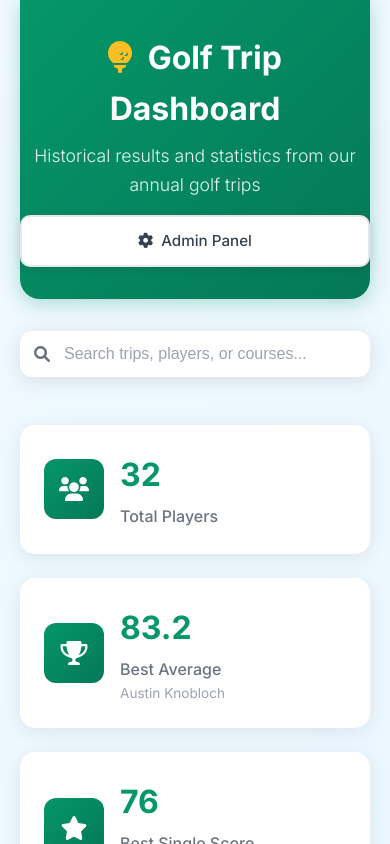
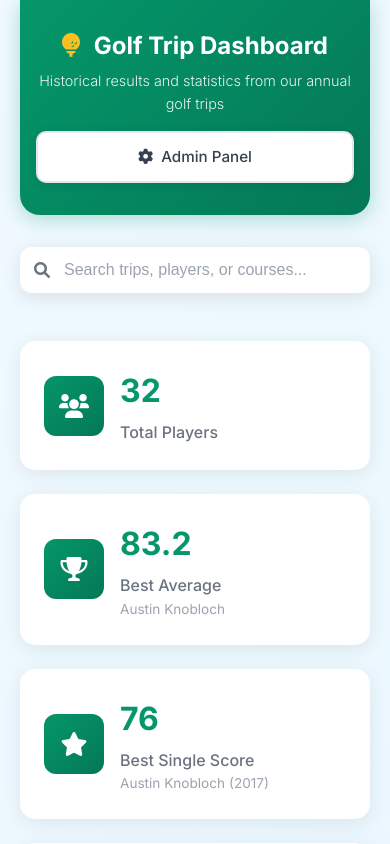
Before and after one commit to akknobloch/golf-trip-stats, a Next.js app: page / in a window 390 px wide. Shown: the top 844 px of the page. Built offline with nearby package versions, Linux system fonts and the light colour scheme.

Commit message:
Update favicon assets and course page styling

```diff
--- a/src/app/courses/[id]/page.tsx
+++ b/src/app/courses/[id]/page.tsx
@@ -143,6 +143,8 @@ export default function CourseDetails() {
           </div>
         )}
 
+
+
         {/* Trips Played */}
         {courseStats && courseStats.roundsWithPlayers.length > 0 && (
           <div className="trips-section">
--- a/src/app/globals.css
+++ b/src/app/globals.css
@@ -31,6 +31,7 @@ body {
 
 .header-content {
     text-align: center;
+    padding: 0 1rem;
 }
 
 .header h1 {
@@ -1625,7 +1626,13 @@ body {
 /* Responsive design */
 @media (max-width: 768px) {
     .header h1 {
-        font-size: 2rem;
+        font-size: 1.8rem;
+        word-wrap: break-word;
+        hyphens: auto;
+    }
+
+    .header p {
+        font-size: 1rem;
     }
 
     .controls, .landing-actions {
@@ -1843,6 +1850,9 @@ body {
     font-weight: 600;
     color: #374151;
     border-bottom: 1px solid #e5e7eb;
+    position: sticky;
+    top: 0;
+    z-index: 20;
 }
 
 .rankings-row {
@@ -1865,17 +1875,30 @@ body {
 
 .rank-col {
     font-weight: 600;
-    font-size: 1.1rem;
+    color: #374151;
 }
 
 .player-col {
-    font-weight: 500;
+    font-weight: 600;
 }
 
 .stat-col {
     text-align: center;
     font-weight: 600;
     color: #059669;
+}
+
+/* Ensure table is responsive on larger screens */
+@media (min-width: 769px) and (max-width: 1024px) {
+    .rankings-table {
+        overflow-x: auto;
+        -webkit-overflow-scrolling: touch;
+    }
+
+    .rankings-header,
+    .rankings-row {
+        min-width: 600px;
+    }
 }
 
 /* Mobile responsive adjustments for Player Rankings */
@@ -1884,6 +1907,7 @@ body {
         overflow-x: auto;
         -webkit-overflow-scrolling: touch;
         position: relative;
+        background: white;
     }
 
     .rankings-header,
@@ -1896,9 +1920,11 @@ body {
         position: sticky;
         left: 0;
         background: inherit;
-        z-index: 2;
+        z-index: 10;
         padding-left: 1.5rem;
         padding-right: 1rem;
+        font-weight: 600;
+        color: #374151;
     }
 
     .player-col {
@@ -1906,9 +1932,11 @@ body {
         position: sticky;
         left: 80px; /* Width of rank column */
         background: inherit;
-        z-index: 2;
+        z-index: 10;
         padding-right: 1rem;
         min-width: 120px;
+        font-weight: 600;
+        color: #374151;
     }
 
     .stat-col {
@@ -1916,26 +1944,44 @@ body {
         padding-right: 0.5rem;
     }
 
-    /* Ensure sticky columns have proper background */
+    /* Ensure sticky columns have proper background with subtle border for better separation */
+    .rankings-header {
+        background: #f8fafc !important;
+        position: sticky;
+        top: 0;
+        z-index: 20;
+    }
+
     .rankings-header .rank-col,
     .rankings-header .player-col {
-        background: #f8fafc;
+        background: #f8fafc !important;
+        border-right: 1px solid #e5e7eb;
     }
 
     .rankings-row .rank-col,
     .rankings-row .player-col {
-        background: white;
+        background: white !important;
+        border-right: 1px solid #e5e7eb;
     }
 
     .rankings-row:hover .rank-col,
     .rankings-row:hover .player-col {
-        background: #f8fafc;
+        background: #f8fafc !important;
+        border-right: 1px solid #e5e7eb;
     }
 
     .rankings-row.champion-row .rank-col,
     .rankings-row.champion-row .player-col {
-        background: linear-gradient(135deg, #fef3c7 0%, #fde68a 100%);
-    }
+        background: linear-gradient(135deg, #fef3c7 0%, #fde68a 100%) !important;
+        border-right: 1px solid #e5e7eb;
+    }
+
+    /* Ensure champion row maintains its background */
+    .rankings-row.champion-row {
+        background: linear-gradient(135deg, #fef3c7 0%, #fde68a 100%) !important;
+    }
+
+
 
     /* Course Rounds Table Mobile Styles */
     .course-rounds-table {
@@ -2020,7 +2066,7 @@ body {
     display: flex;
     gap: 1rem;
     flex-wrap: wrap;
-    justify-content: space-between;
+    justify-content: flex-start;
 }
 
 .course-stat {
@@ -2496,6 +2542,15 @@ body {
 
 /* Extra small screens */
 @media (max-width: 480px) {
+    .header h1 {
+        font-size: 1.5rem;
+        line-height: 1.2;
+    }
+
+    .header p {
+        font-size: 0.9rem;
+    }
+
     .recent-rounds-table {
         padding: 1rem;
     }
@@ -2525,6 +2580,22 @@ body {
     .course-stat {
         flex: 1;
         min-width: 0;
+    }
+}
+
+/* Very small screens */
+@media (max-width: 320px) {
+    .header h1 {
+        font-size: 1.3rem;
+        line-height: 1.1;
+    }
+
+    .header p {
+        font-size: 0.85rem;
+    }
+
+    .header-content {
+        padding: 0 0.5rem;
     }
 }
 
```
Also changed, not shown: favicon-generator-simple.html (added, +86 -0 lines), public/favicon-generator.html (+60 -32 lines), public/favicon.svg.
